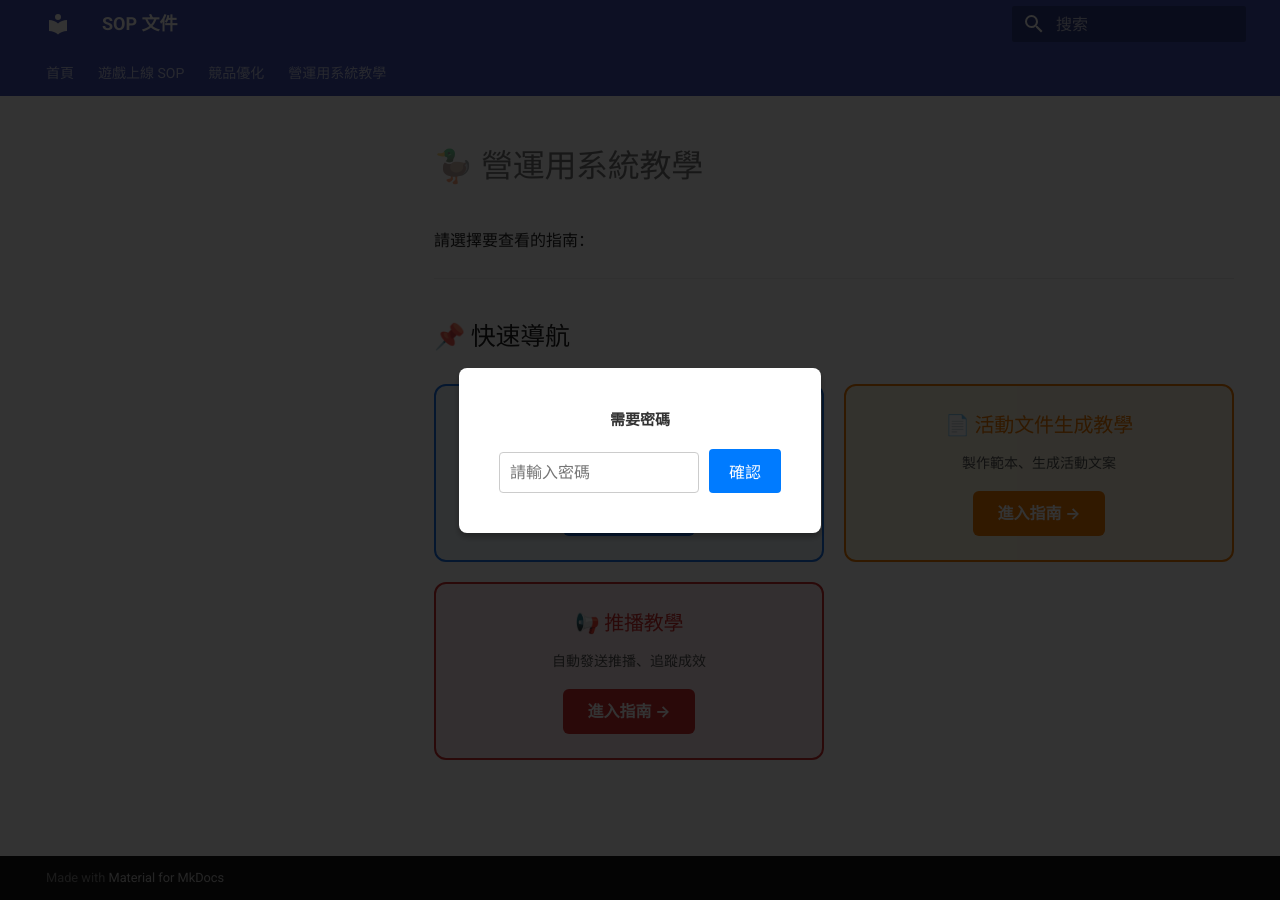
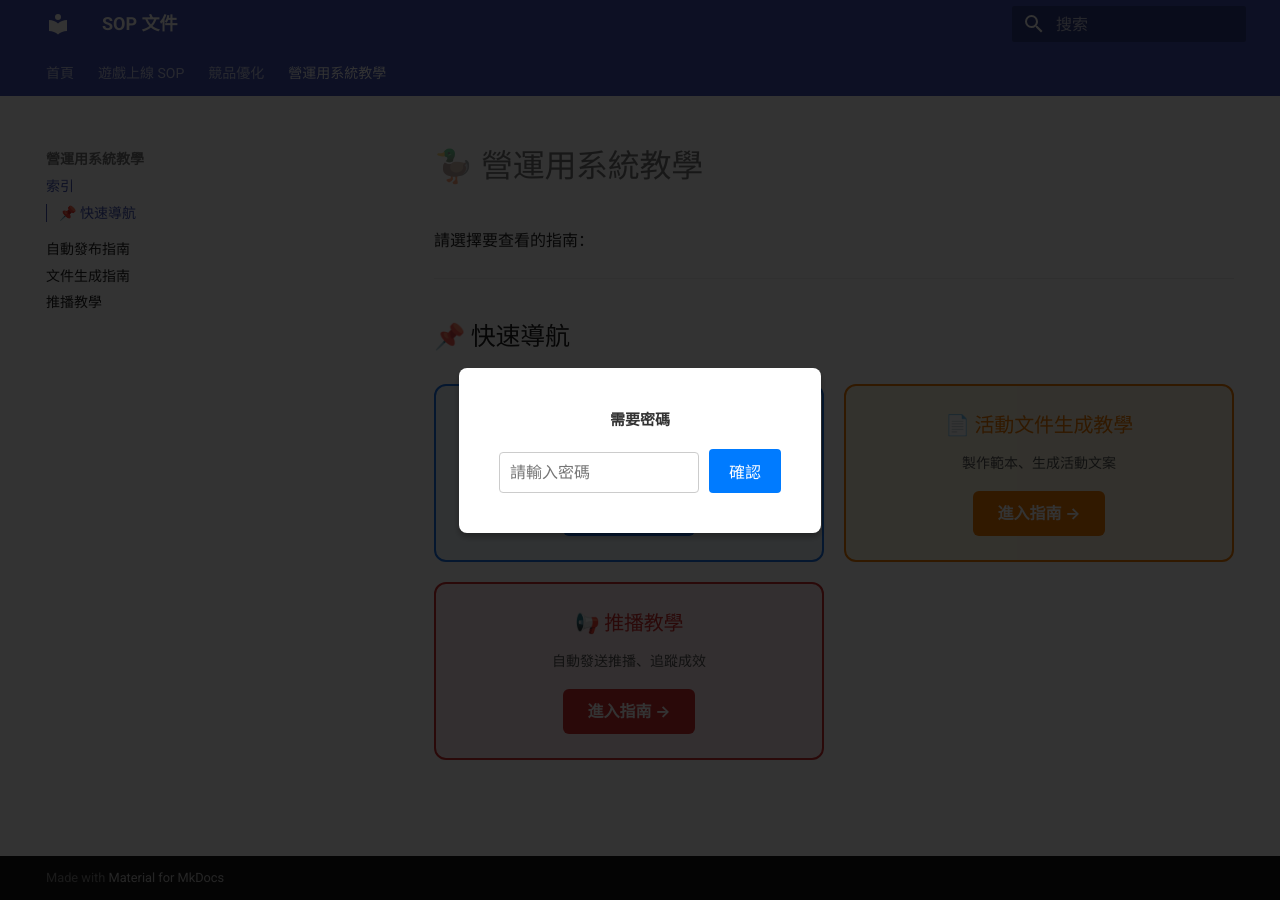
Before and after one commit to yayihuang-bit/sop-docs, an MkDocs documentation site: the page built from docs/營運_索引.md, in a window 1280 px wide. Built offline with MkDocs 1.6.1 and Material for MkDocs 9.7.7, drawn with Linux system fonts in a browser that asks for light colours.

Commit message:
Add index back to operational guides

```diff
--- a/mkdocs.yml
+++ b/mkdocs.yml
@@ -37,6 +37,7 @@ nav:
     - 使用指南: 競品優化_使用指南.html
     - 管理者指南: 競品優化_管理者指南.html
   - 營運用系統教學:
+    - 索引: 營運_索引.md
     - 自動發布指南: 營運_自動發布指南.html
     - 文件生成指南: 營運_文件生成指南.html
     - 推播教學: 營運_推播教學.html
```
